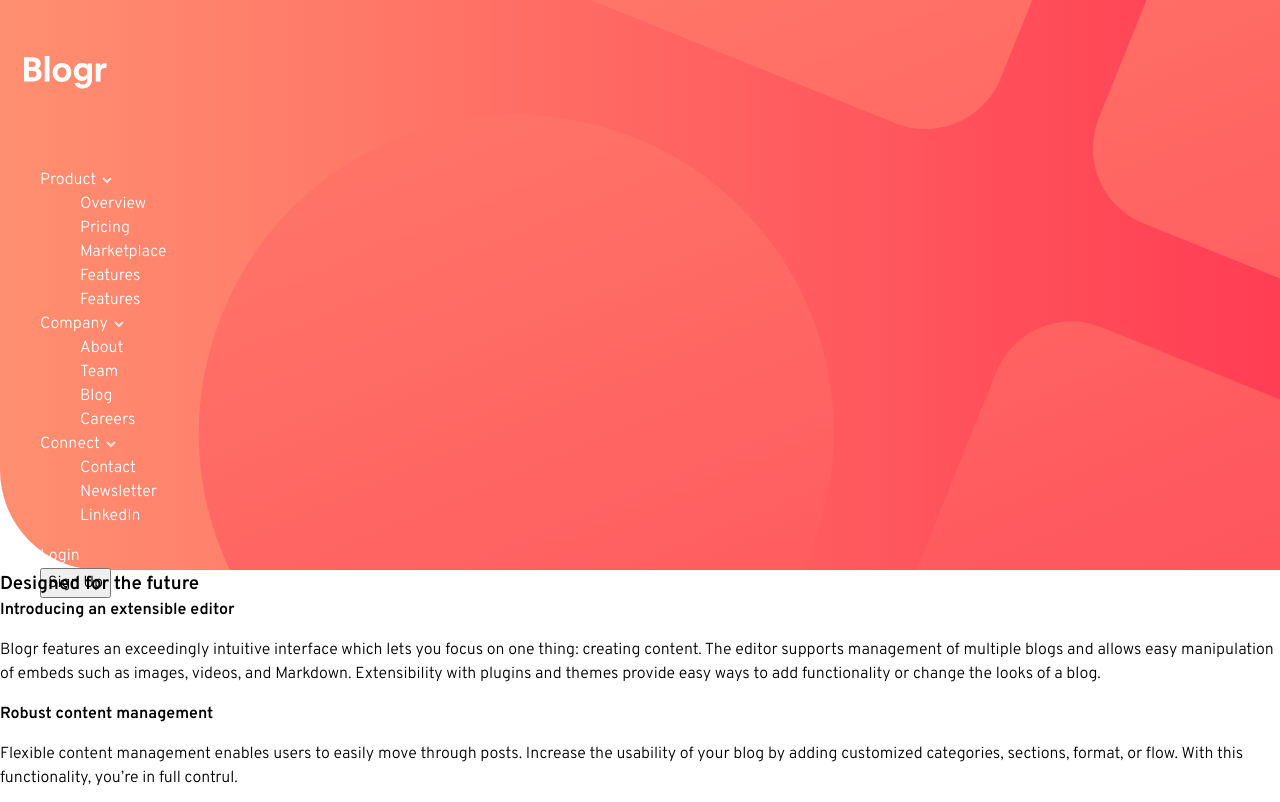
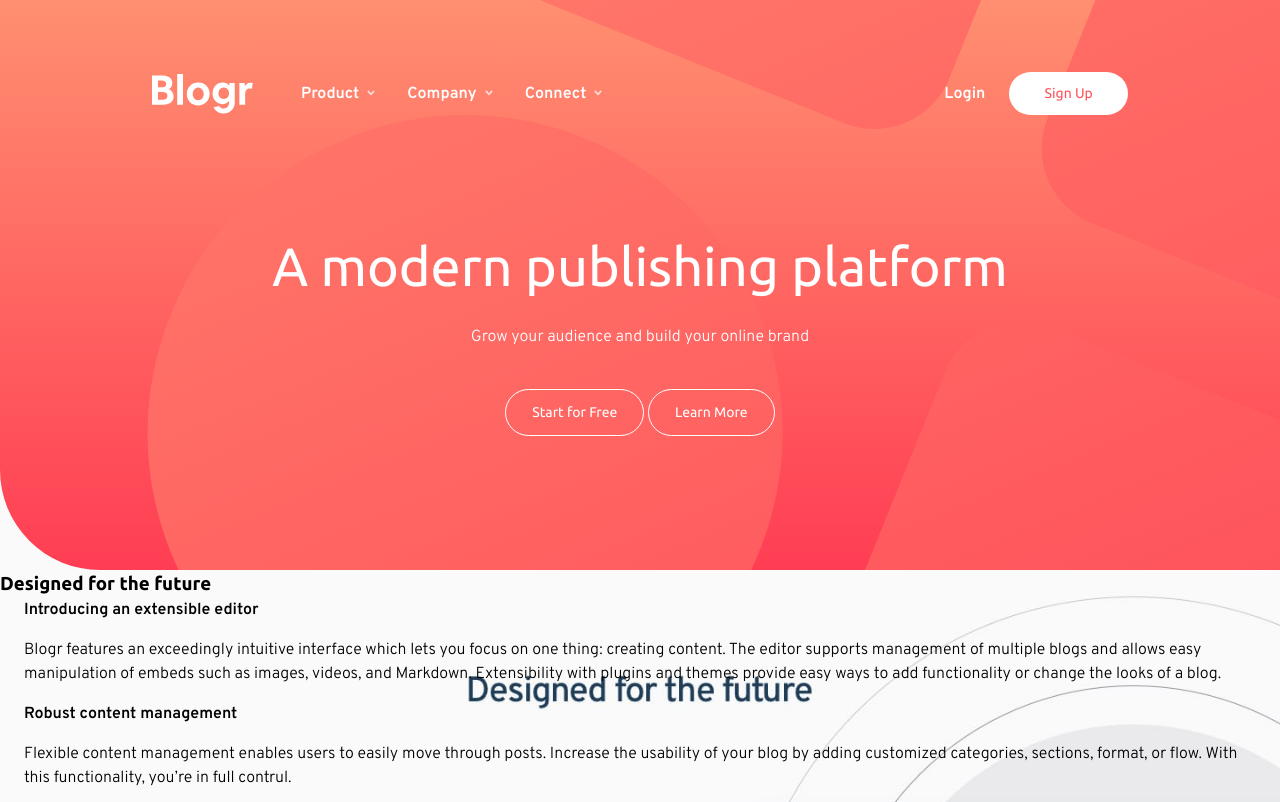
Before and after one commit to mmcampbell04/FEM-Blogr-LandingPage, a website built with Parcel: page src/index.html in a window 1280 px wide. Shown: the top 802 px of the page. Built offline with nearby package versions, Linux system fonts and the light colour scheme.

Commit message:
finished header & nav styling

```diff
--- a/src/index.html
+++ b/src/index.html
@@ -31,7 +31,7 @@
     <header>
       <nav class="nav">
         <div class="nav__header flex flex-jc-sb">
-          <a href="/" class="nav__list__logo">
+          <a href="/" class="nav__logo">
             <img src="./images/logo.svg" alt="blogr logo" class="blogr" />
           </a>
           <a
@@ -41,33 +41,25 @@
           >
             <img src="./images/icon-hamburger.svg" alt="hamburger icon"
           /></a>
+          <a href="/" id="close-menu" class="nav__close close flex-a-s">
+            <img src="./images/icon-close.svg" alt="close icon"
+          /></a>
         </div>
-
-        <ul class="nav__list left hide-for-mobile">
-          <li class="nav__list__item">
-            <a href="#" class="main-item"
-              >Product<span
-                ><img
-                  src="./images/icon-arrow-light.svg"
-                  alt="arrow icon" /></span
-            ></a>
-            <ul class="nav__item__dropdown">
+        <div class="nav__wrapper">
+          <ul class="nav__list nav__list--left">
+            <li class="nav__item">
+              <a href="#" class="nav__link">Product</a>
+              <ul class="nav__dropdown">
                 <li><a href="#">Overview</a></li>
                 <li><a hre="#">Pricing</a></li>
                 <li><a href="#">Marketplace</a></li>
                 <li><a hre="#">Features</a></li>
-              <li><a hre="#">Features</a></li>
               </ul>
             </li>
 
-          <li class="nav__list__item">
-            <a href="#" class="main-item"
-              >Company<span
-                ><img
-                  src="./images/icon-arrow-light.svg"
-                  alt="arrow icon" /></span
-            ></a>
-            <ul class="nav__item__dropdown">
+            <li class="nav__item">
+              <a href="#" class="nav__link">Company </a>
+              <ul class="nav__dropdown">
                 <li><a href="#">About</a></li>
                 <li><a hre="#">Team</a></li>
                 <li><a href="#">Blog</a></li>
@@ -75,37 +67,39 @@
               </ul>
             </li>
 
-          <li class="nav__list__item">
-            <a href="#" class="main-item"
-              >Connect<span
-                ><img src="./images/icon-arrow-light.svg" alt="arrow icon"
-              /></span>
-            </a>
-            <ul class="nav_item_dropdown">
+            <li class="nav__item">
+              <a href="#" class="nav__link">Connect </a>
+              <ul class="nav__dropdown">
                 <li><a href="#">Contact</a></li>
                 <li><a hre="#">Newsletter</a></li>
                 <li><a href="#">LinkedIn</a></li>
               </ul>
             </li>
           </ul>
+          <!-- divider for mobile menu sections -->
+          <div class="nav__divider hide-for-desktop"></div>
 
-        <ul class="nav__list right hide-for-mobile">
-          <li class="nav__list__item"><a href="#">Login</a></li>
-          <li class="nav__list__item"><button>Sign Up</button></li>
+          <ul class="nav__list nav__list--right">
+            <li class="nav__item">
+              <a href="#" class="nav__link--login">Login</a>
+            </li>
+            <li class="nav__item">
+              <button class="btn button--secondary">Sign Up</button>
+            </li>
           </ul>
+        </div>
       </nav>
       <!-- hero section in header -->
-      <div class="hero">
-        <div class="hero__header txt-c">
-          <h1><span class="block">A modern</span> publishing platform</h1>
-          <h2>
-            Grow your audience and build your
-            <span class="block">online brand</span>
-          </h2>
+      <div class="hero container">
+        <div class="hero__text txt-c">
+          <h1>A modern publishing platform</h1>
+          <p class="hero__subtitle">
+            Grow your audience and build your online brand
+          </p>
         </div>
         <div class="hero__btns">
-          <button class="start">Start for Free</button>
-          <button class="learn__more">Learn More</button>
+          <button class="btn button--primary">Start for Free</button>
+          <button class="btn">Learn More</button>
         </div>
       </div>
     </header>
--- a/src/scss/components/_header.scss
+++ b/src/scss/components/_header.scss
@@ -8,7 +8,6 @@ header {
   height: 600px;
   background-image: url(../images/bg-pattern-intro.svg),
     linear-gradient(
-      135deg,
       var(--background-gradient-intro1),
       var(--background-gradient-intro2)
     );
@@ -21,47 +20,20 @@ header {
 
   @include breakpoint-up(large) {
     height: 570px;
-    background-image: url(../images/bg-pattern-intro.svg),
-      linear-gradient(
-        to right,
-        var(--background-gradient-intro1),
-        var(--background-gradient-intro2)
-      );
+    // background-image: url(../images/bg-pattern-intro.svg),
+    //   linear-gradient(
+    //     var(--background-gradient-intro1),
+    //     var(--background-gradient-intro2)
+    //   );
     background-size: 200%, 100%;
-    background-position: 22% 53%;
-  }
-}
-
-.nav {
-  &__header {
-    padding: 3.5rem 1.5rem;
-
-    .blogr {
-      height: 82%;
-    }
-  }
-}
-
-.main-item {
-  display: flex;
-
-  > span {
-    align-self: center;
-    margin-left: rem.convert(6px);
+    background-position: 26% 53%;
   }
 }
 
 .hero {
-  padding: 0 2rem;
-  margin-top: 2.4rem;
+  margin-top: 2.6rem;
 
-  h1 {
-    font-size: 2.1rem;
-    font-weight: 400;
-    line-height: 1.4;
-  }
-
-  h2 {
+  &__subtitle {
     margin-top: rem.convert(20px);
     font-size: 1rem;
     font-weight: 300;
@@ -72,22 +44,4 @@ header {
     margin-top: 2.5rem;
     text-align: center;
   }
-
-  button {
-    border: 1px solid var(--white-text);
-    padding: rem.convert(12px 26px);
-    border-radius: rem.convert(25px);
-    font-size: 1rem;
-    font-family: "Ubuntu";
-    font-weight: 400;
-    background: none;
-    color: var(--white-text);
-  }
-
-  .start {
-    padding: rem.convert(12px 20px);
-    margin-right: rem.convert(10px);
-    color: var(--background-gradient-intro2);
-    background: var(--white-text);
-  }
 }
--- a/src/scss/components/_index.scss
+++ b/src/scss/components/_index.scss
@@ -1 +1,3 @@
 @forward "header";
+@forward "navbar";
+@forward "buttons";
--- /dev/null
+++ b/src/scss/components/_navbar.scss
@@ -0,0 +1,128 @@
+@use "../utils/" as *;
+@use "../node_modules/sass-rem" as rem;
+
+.nav {
+  padding: 3.5rem 1.5rem;
+
+  @include breakpoint-up(large) {
+    display: flex;
+    align-items: center;
+    padding: 1.5rem 9.5rem;
+  }
+
+  &__header {
+    height: 82%;
+  }
+
+  &__wrapper {
+    margin-top: 1.6rem;
+    padding: 2rem;
+    background: var(--white-text);
+    color: var(--primary-headings);
+    border-radius: 5px;
+
+    @include breakpoint-up(large) {
+      flex: 2 1 auto;
+      display: flex;
+      justify-content: space-between;
+      background: none;
+      color: var(--white-text);
+      margin-top: 0;
+      padding: 2rem 0;
+    }
+  }
+
+  &__list {
+    @include breakpoint-up(large) {
+      display: flex;
+      align-items: center;
+
+      &--left {
+        margin-left: 1rem;
+
+        > li {
+          margin-left: 2rem;
+        }
+      }
+
+      &--right {
+        > :first-child {
+          margin-right: 1.5rem;
+        }
+      }
+    }
+  }
+
+  &__item {
+    display: flex;
+    justify-content: center;
+    align-items: center;
+    padding: 1rem 0;
+    font-size: 1rem;
+    font-weight: 600;
+
+    > button {
+      padding: 0.7rem 2.2rem;
+      margin-right: 0;
+    }
+  }
+
+  &__link {
+    display: flex;
+
+    &:after {
+      margin-left: 0.25rem;
+      align-self: center;
+      width: 0.5rem;
+      height: 0.5rem;
+      content: " ";
+      background-image: url(../images/icon-arrow-dark.svg);
+      background-repeat: no-repeat;
+      background-size: 0.5rem;
+      transition: transform 0.2s ease-in-out;
+    }
+
+    @include breakpoint-up(large) {
+      &:after {
+        margin-left: 0.5rem;
+        align-self: center;
+        width: 0.5rem;
+        height: 0.5rem;
+        content: " ";
+        background-image: url(../images/icon-arrow-light.svg);
+        background-repeat: no-repeat;
+        background-size: 0.5rem;
+        transition: transform 0.2s ease-in-out;
+      }
+    }
+  }
+
+  &__dropdown {
+    display: none;
+    background: var(--dropdown-background);
+    margin: rem.convert(20px 0);
+    padding: rem.convert(20px 0);
+    border-radius: 5px;
+    font-size: rem.convert(14px);
+
+    > li:hover {
+      font-weight: 600;
+    }
+
+    > :not(:first-child) {
+      padding-top: rem.convert(10px);
+    }
+
+    @include breakpoint-up(large) {
+      background: var(--white-text);
+      color: var(--primary-headings);
+    }
+  }
+
+  &__divider {
+    height: 0;
+    margin: 0.5rem 0;
+    overflow: hidden;
+    border-top: 1px solid #e9ecef;
+  }
+}
--- a/src/scss/globals/_boilerplate.scss
+++ b/src/scss/globals/_boilerplate.scss
@@ -34,6 +34,9 @@ body {
   font-size: 100%;
   line-height: 1.5;
   text-rendering: optimizeSpeed;
+  background-image: url("/design/desktop-design.jpg");
+  background-size: cover;
+  background-repeat: no-repeat;
 }
 
 /* Make images easier to work with */
--- a/src/scss/globals/_colors.scss
+++ b/src/scss/globals/_colors.scss
@@ -11,4 +11,6 @@
   --background-gradient-intro2: hsl(353, 100%, 62%);
   --background-gradient-body1: hsl(237, 17%, 21%);
   --background-gradient-body2: hsl(237, 23%, 32%);
+
+  --dropdown-background: hsl(240, 2%, 79%, 0.3);
 }
--- a/src/scss/globals/_helpers.scss
+++ b/src/scss/globals/_helpers.scss
@@ -1,4 +1,8 @@
 @use "../utils/" as *;
+
+.container {
+  padding: 0 1.5rem;
+}
 
 // FLEXBOX & FORFATTING
 .flex {
@@ -33,6 +37,14 @@
   text-align: center;
 }
 
+.close {
+  display: none;
+}
+
+.open {
+  display: block;
+}
+
 .hide-for-mobile {
   @include breakpoint-down(medium) {
     display: none;
--- a/src/scss/globals/_typography.scss
+++ b/src/scss/globals/_typography.scss
@@ -1,10 +1,11 @@
-// @use "./fonts";
+@use "../utils/" as *;
+@use "../node_modules/sass-rem" as rem;
 
 h1,
 h2,
 h3 {
   margin: 0;
-  font-family: var(--font-overpass);
+  font-family: var(--font-ubuntu);
 }
 
 a,
@@ -12,8 +13,32 @@ a:visited,
 a:active {
   text-decoration: none;
   color: inherit;
+  cursor: pointer;
+}
+
+@include breakpoint-up(large) {
+  a:hover {
+    text-decoration: underline;
+  }
+}
+
+ul {
+  padding: 0;
+  margin: 0;
 }
 
 li {
   list-style: none;
+  padding: 0;
+  margin: 0;
 }
+
+h1 {
+  font-size: 2.1rem;
+  font-weight: 400;
+  line-height: 1.4;
+
+  @include breakpoint-up(large) {
+    font-size: rem.convert(54px);
+  }
+}
```
Lines whose indentation alone changed are shown as unchanged.
